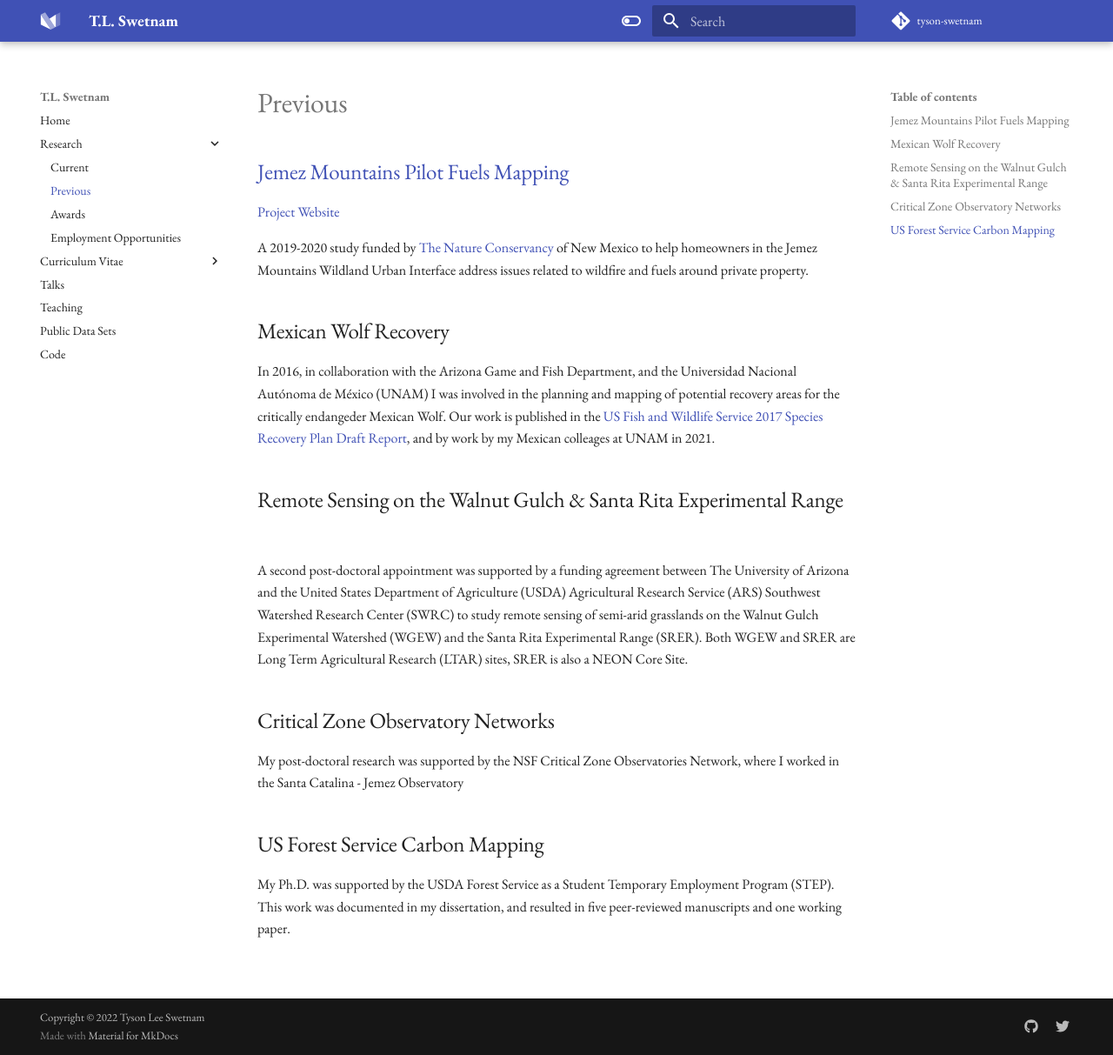
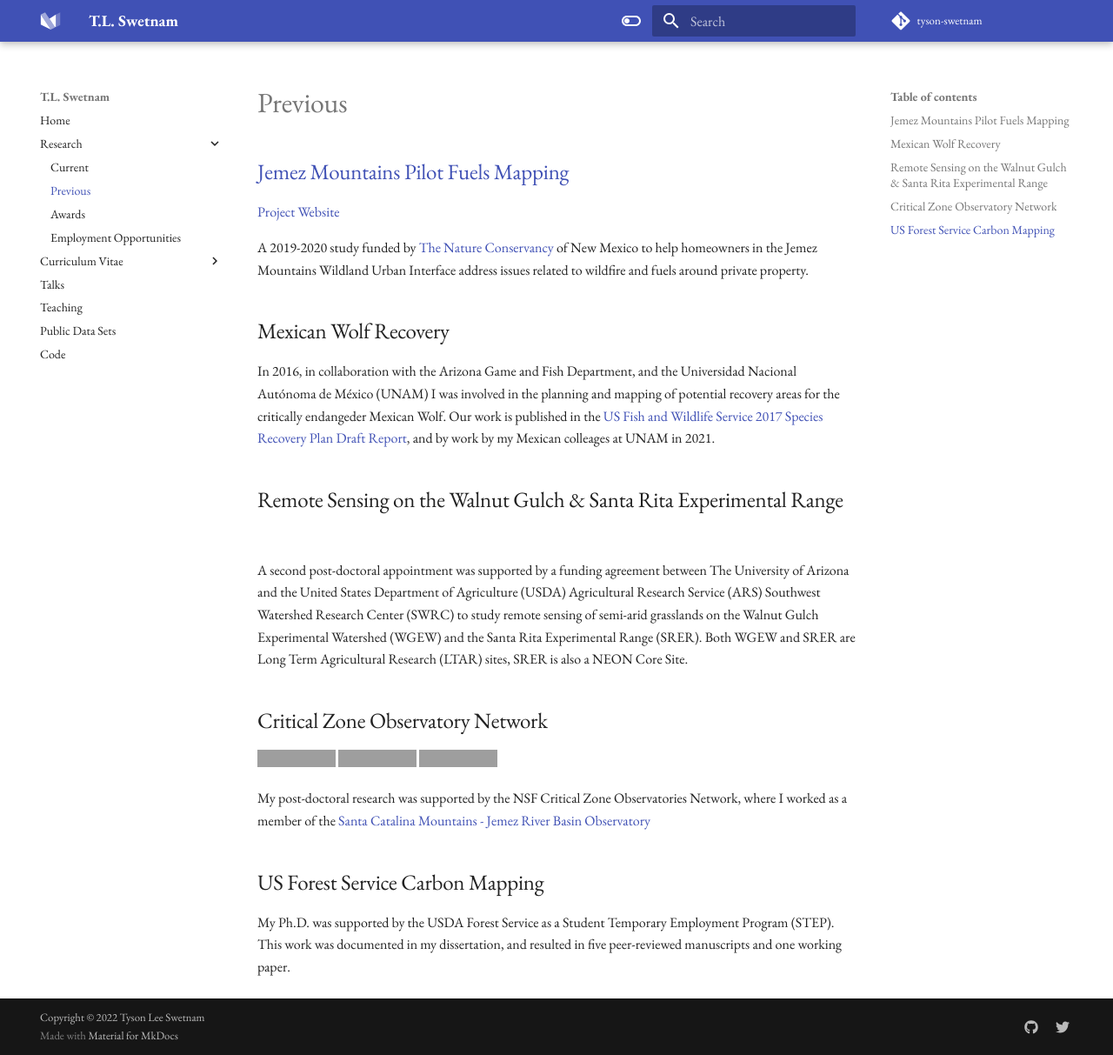
Before and after one commit to tyson-swetnam/new-website, an MkDocs documentation site: the page built from docs/previous_projects.md, in a window 1280 px wide and 1213 px high. Shown: the whole window at 87% size. Built offline with MkDocs 1.6.1 and Material for MkDocs 9.7.7, drawn with Linux system fonts in a browser that asks for light colours; some web fonts are replaced; comment, search, counter and statistics services are not loaded; grey boxes are pictures that could not be loaded.

Commit message:
Update previous_projects.md

```diff
--- a/docs/previous_projects.md
+++ b/docs/previous_projects.md
@@ -12,9 +12,11 @@ In 2016, in collaboration with the Arizona Game and Fish Department, and the Uni
 
 A second post-doctoral appointment was supported by a funding agreement between The University of Arizona and the United States Department of Agriculture (USDA) Agricultural Research Service (ARS) Southwest Watershed Research Center (SWRC) to study remote sensing of semi-arid grasslands on the Walnut Gulch Experimental Watershed (WGEW) and the Santa Rita Experimental Range (SRER). Both WGEW and SRER are Long Term Agricultural Research (LTAR) sites, SRER is also a NEON Core Site.
 
-## Critical Zone Observatory Networks
+## Critical Zone Observatory Network
 
-My post-doctoral research was supported by the NSF Critical Zone Observatories Network, where I worked in the Santa Catalina - Jemez Observatory
+[![NSF-1041448](https://img.shields.io/badge/NSF-1041448-blue.svg)](https://www.nsf.gov/awardsearch/showAward?AWD_ID=1041448) [![NSF-1331408](https://img.shields.io/badge/NSF-1331408-blue.svg)](https://www.nsf.gov/awardsearch/showAward?AWD_ID=1331408) [![NSF-0724958](https://img.shields.io/badge/NSF-0724958-blue.svg)](https://www.nsf.gov/awardsearch/showAward?AWD_ID=0724958)
+
+My post-doctoral research was supported by the NSF Critical Zone Observatories Network, where I worked as a member of the [Santa Catalina Mountains - Jemez River Basin Observatory](https://czo-archive.criticalzone.org/catalina-jemez/)
 
 ## US Forest Service Carbon Mapping
 
```
